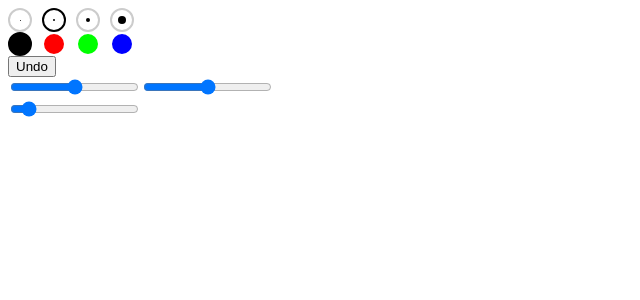
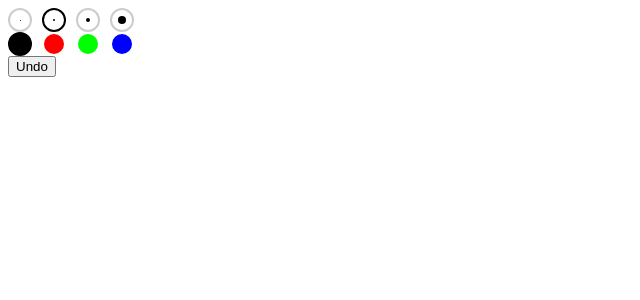
Before and after one commit to NordicBeaver/react-sketchboard, a React (Vite) app: page / in a window 1280 px wide. Shown: the top 300 px of the page, without its empty margins (0-640 px from the left). Built offline with nearby package versions, Linux system fonts and the light colour scheme.

Commit message:
Remove viewport sliders from the SketchBoeard.

```diff
--- a/src/components/SketchBoard.tsx
+++ b/src/components/SketchBoard.tsx
@@ -1,9 +1,7 @@
 import { nanoid } from 'nanoid';
-import React, { useCallback } from 'react';
-import { useState, useEffect, useRef } from 'react';
-import { Sketch, Point, SketchLine, addPoints, substractPoints, SketchLineSegment } from '../domain/Sketch';
+import { useCallback, useEffect, useRef, useState } from 'react';
+import { Point, Sketch, SketchLine, SketchLineSegment } from '../domain/Sketch';
 import { clamp } from '../util';
-import ColorPicker from './ColorPicker';
 import SketchBoardCanvas, { SketchBoardViewport } from './SketchBoardCanvas';
 
 const boardWidth = 400;
@@ -131,31 +129,6 @@ export default function SketchBoard({ weight, color }: SketchBoardProps) {
       <div>
         <button onClick={hadnleUndoClick}>Undo</button>
       </div>
-      <div>
-        <input
-          type="range"
-          min="-100"
-          max="100"
-          value={viewport.x}
-          onChange={(e) => setViewport({ ...viewport, x: parseInt(e.target.value) })}
-        ></input>
-        <input
-          type="range"
-          min="-100"
-          max="100"
-          value={viewport.y}
-          onChange={(e) => setViewport({ ...viewport, y: parseInt(e.target.value) })}
-        ></input>
-      </div>
-      <div>
-        <input
-          type="range"
-          min="0"
-          max="100"
-          value={zoom * 10}
-          onChange={(e) => setZoom(parseInt(e.target.value) / 10)}
-        ></input>
-      </div>
       <SketchBoardCanvas
         width={boardWidth}
         height={boardHeight}
```
